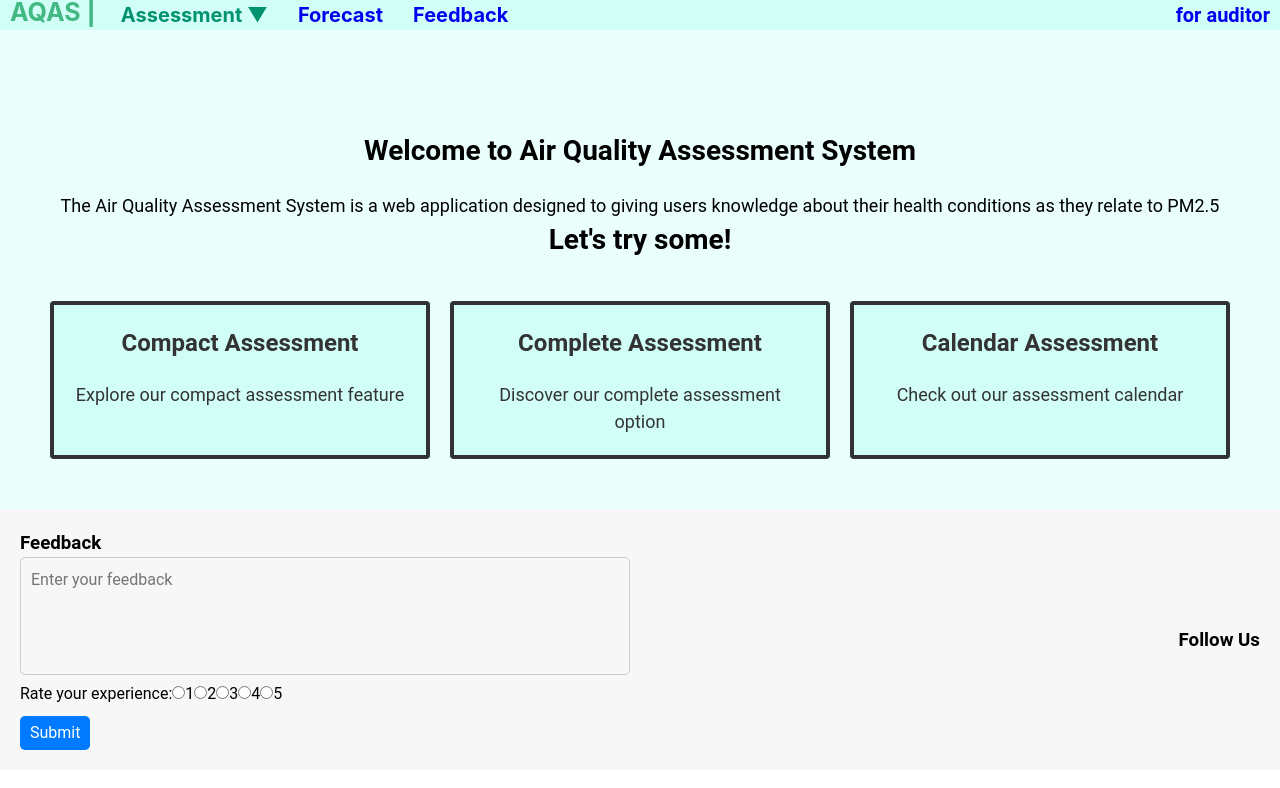
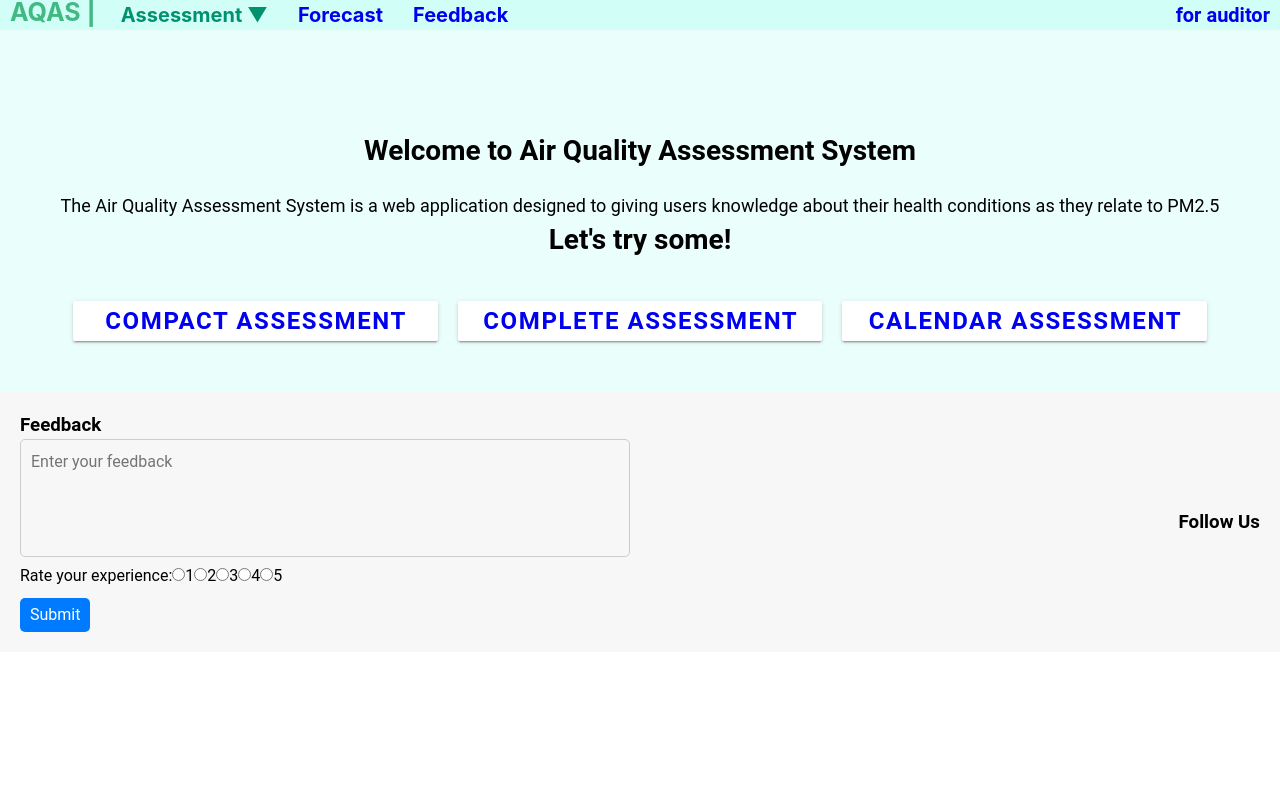
Before and after one commit to sodaop12/Air-Quality-Assessment-System-Front-end, a Vue app: page / in a window 1280 px wide. Shown: the top 788 px of the page. Built offline with nearby package versions, Linux system fonts and the light colour scheme.

Commit message:
Home: change button card to v-btn

```diff
--- a/src/views/HomeView.vue
+++ b/src/views/HomeView.vue
@@ -10,24 +10,21 @@
         </p>
         <h1>Let's try some!</h1>
         <div class="column-container">
-          <div class="column">
-            <router-link to="/compact_as" class="column-link">
-              <h2>Compact Assessment</h2>
-              <p>Explore our compact assessment feature</p>
+          <v-btn rounded="sm" size="x-large" density="compact">
+            <router-link to="/compact_as" class="custom-font">
+              Compact Assessment
             </router-link>
-          </div>
-          <div class="column">
-            <router-link to="/complete_as" class="column-link">
-              <h2>Complete Assessment</h2>
-              <p>Discover our complete assessment option</p>
+          </v-btn>
+          <v-btn rounded="sm" size="x-large" density="compact">
+            <router-link to="/complete_as" class="custom-font">
+              Complete Assessment
             </router-link>
-          </div>
-          <div class="column">
-            <router-link to="/calendar_as" class="column-link">
-              <h2>Calendar Assessment</h2>
-              <p>Check out our assessment calendar</p>
+          </v-btn>
+          <v-btn rounded="sm" size="x-large" density="compact">
+            <router-link to="/calendar_as" class="custom-font">
+              Calendar Assessment
             </router-link>
-          </div>
+          </v-btn>
         </div>
       </div>
     </div>
@@ -102,18 +99,15 @@ export default {};
   background-color: #71ffe5;
   padding: 10px;
 }
-
-.column-link {
-  text-decoration: none;
-  color: #333;
-}
-
-.column-link:hover {
-  color: #007bff;
-}
-
 .column-description {
   margin-left: 10px;
   margin-right: 10px;
 }
+
+/* In your CSS stylesheet */
+.custom-font {
+  font-size: 24px;
+  font-weight: 700;
+  text-decoration: none;
+}
 </style>
```
